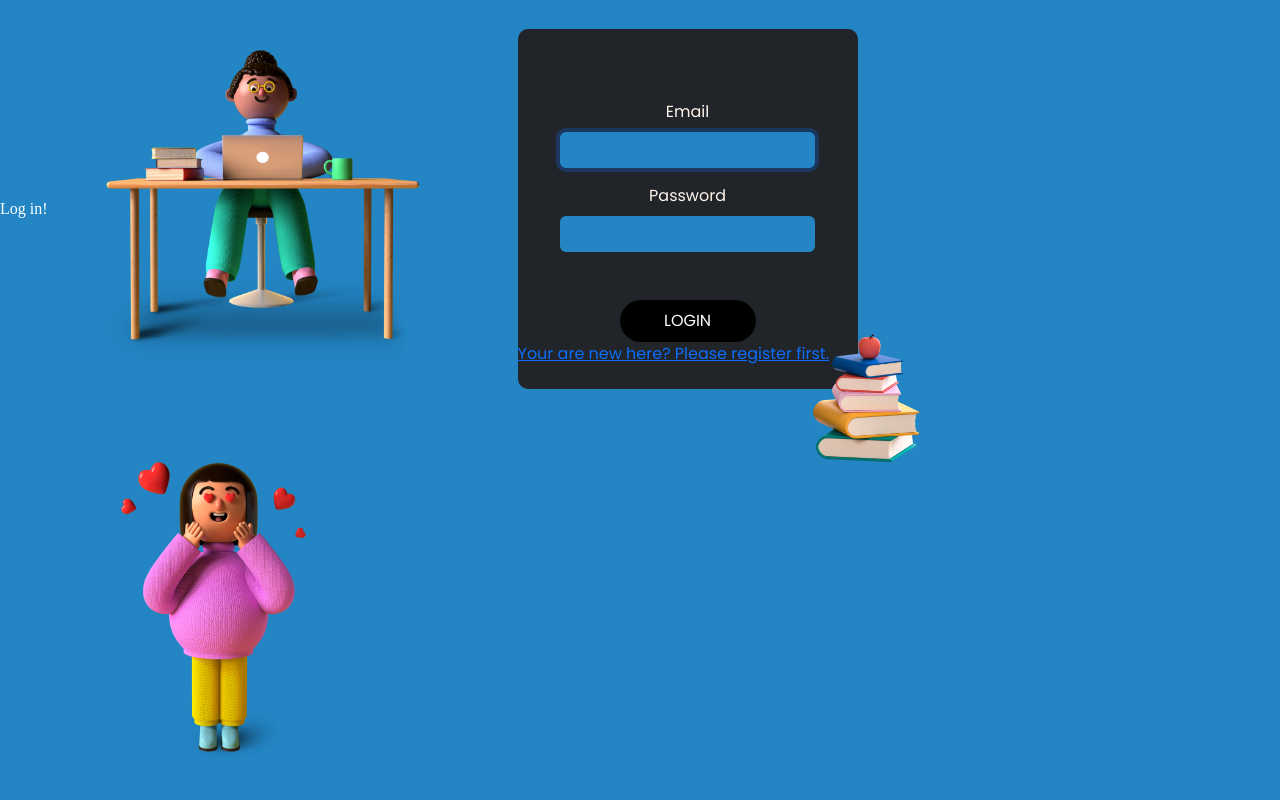
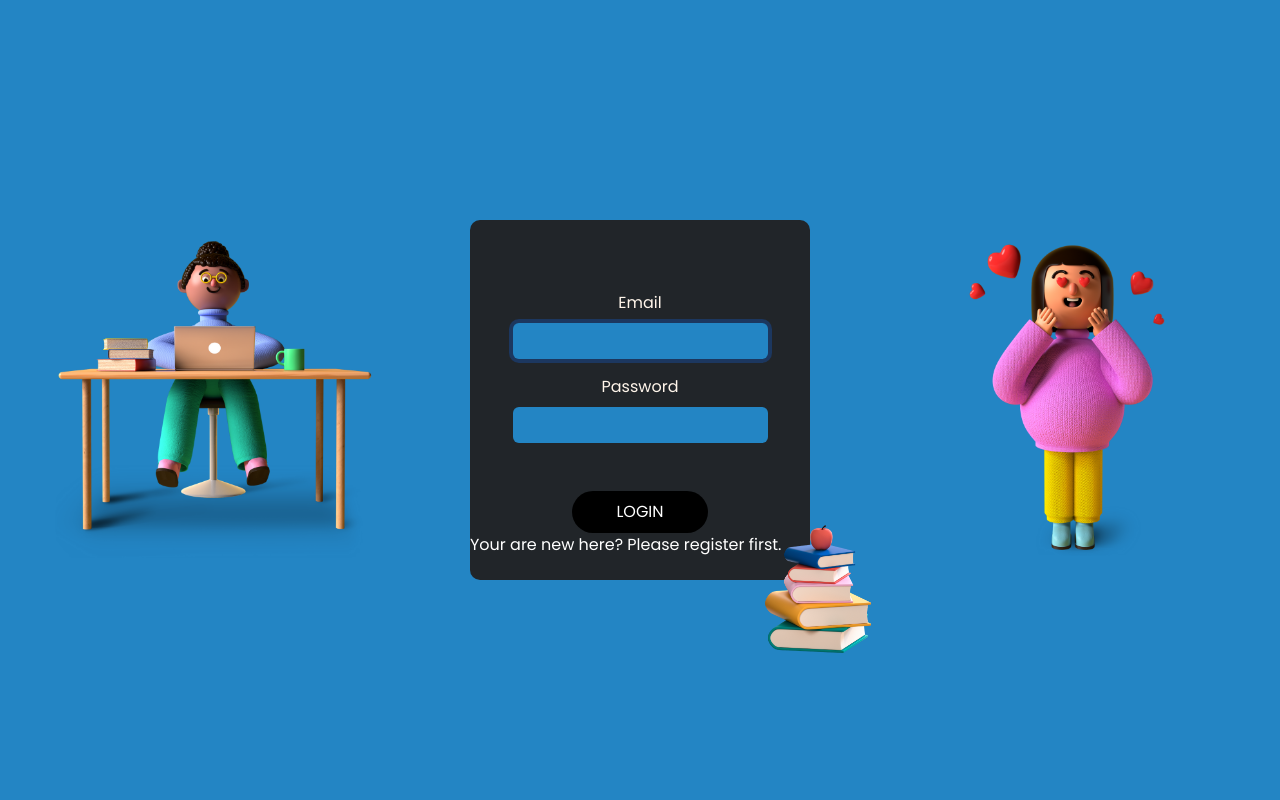
Before and after one commit to FloKuersten/Codefactory-Groupproject, a Symfony app: template templates/security/login.html.twig in a window 1280 px wide. Run offline with Twig, Linux system fonts and the light colour scheme; the template is opened without the code that fills it, so the values that code supplies are empty; some libraries are stand-ins or nearby versions.

Commit message:
Fixed CSS login styling

```diff
--- a/templates/security/login.html.twig
+++ b/templates/security/login.html.twig
@@ -1,33 +1,5 @@
- {% block title %}Log in! {% endblock %} {% block body %} {#
-<form method="post">
-    {% if error %}
-    <div class="alert alert-danger">{{ error.messageKey|trans(error.messageData, 'security') }}</div>
-    {% endif %} {% if app.user %}
-    <div class="mb-3">
-        You are logged in as {{ app.user.userIdentifier }},
-        <a href="{{ path('app_logout') }}">Logout</a>
-    </div>
-    {% endif %}
 
-    <h1 class="h3 mb-3 font-weight-normal">Please sign in</h1>
-    <label for="inputEmail">Email</label>
-    <input type="email" value="{{ last_username }}" name="email" id="inputEmail" class="form-control" autocomplete="email" required autofocus>
-    <label for="inputPassword">Password</label>
-    <input type="password" name="password" id="inputPassword" class="form-control" autocomplete="current-password" required>
-
-    <input type="hidden" name="_csrf_token" value="{{ csrf_token('authenticate') }}"> #} {# Uncomment this section and add a remember_me option below your firewall to activate remember me functionality. See https://symfony.com/doc/current/security/remember_me.html
-
-    <div class="checkbox mb-3">
-        <label>
-		                <input type="checkbox" name="_remember_me"> Remember me
-		            </label>
-    </div>
-    #} {# <button class="btn btn-lg btn-primary" type="submit">
-			Sign in
-		</button>
-</form>
-
-<a href="{{ path('app_register') }}">Your are new here? Please register first.</a> #}
+ {% block body %}
 <!DOCTYPE html>
 <html lang="en">
 
@@ -43,13 +15,13 @@
     <title>Login Page</title>
 </head>
 
-<body class="row row-cols-3 flex-stretch align-items-center" id="loginBodyContainer">
+<body class="row row-cols-3 p-0 justify-content-center align-items-center" id="loginBodyContainer" style="min-height:100vh">
 
-    <div class="col align-self-stretch d-flex align-items-center justify-content-center" id="womandesk">
+    <div class="col d-flex align-items-center justify-content-center" id="womandesk">
         <img src="../images/womandesk.png" alt="">
     </div>
     <!-- LOGIN FORM -->
-    <div class="col align-self-stretch d-flex align-items-center justify-content-center">
+    <div class="col d-flex align-items-center justify-content-center">
         <div class="row row-cols-1 flex-stretch align-items-center justify-content-center bg-dark" id="loginFormContainer">
             <form class="col pt-5" id="formIMG" method="post">
                 {% if error %}
@@ -75,7 +47,7 @@
                     <button type="submit" class="btn btn-lg text-white rounded-pill" id="loginButton">LOGIN</button>
                 </div>
 
-                <a href="{{ path('app_register') }}">Your are new here? Please register first.</a>
+                <a href="{{ path('app_register') }}" class="text-white text-decoration-none text-small">Your are new here? Please register first.</a>
 
                 <!-- BOOK IMG -->
                 <div class="container w-auto bg-d" id="books">
@@ -84,10 +56,10 @@
             </form>
         </div>
     </div>
-
-    <div class="col align-self-stretch d-flex align-items-center justify-content-center" id="womanheart">
+    <div class="col d-flex align-items-center justify-content-center" id="womanheart">
         <img src="../images/womanheart.png" alt="">
     </div>
+
 </body>
 
 </html>
```
